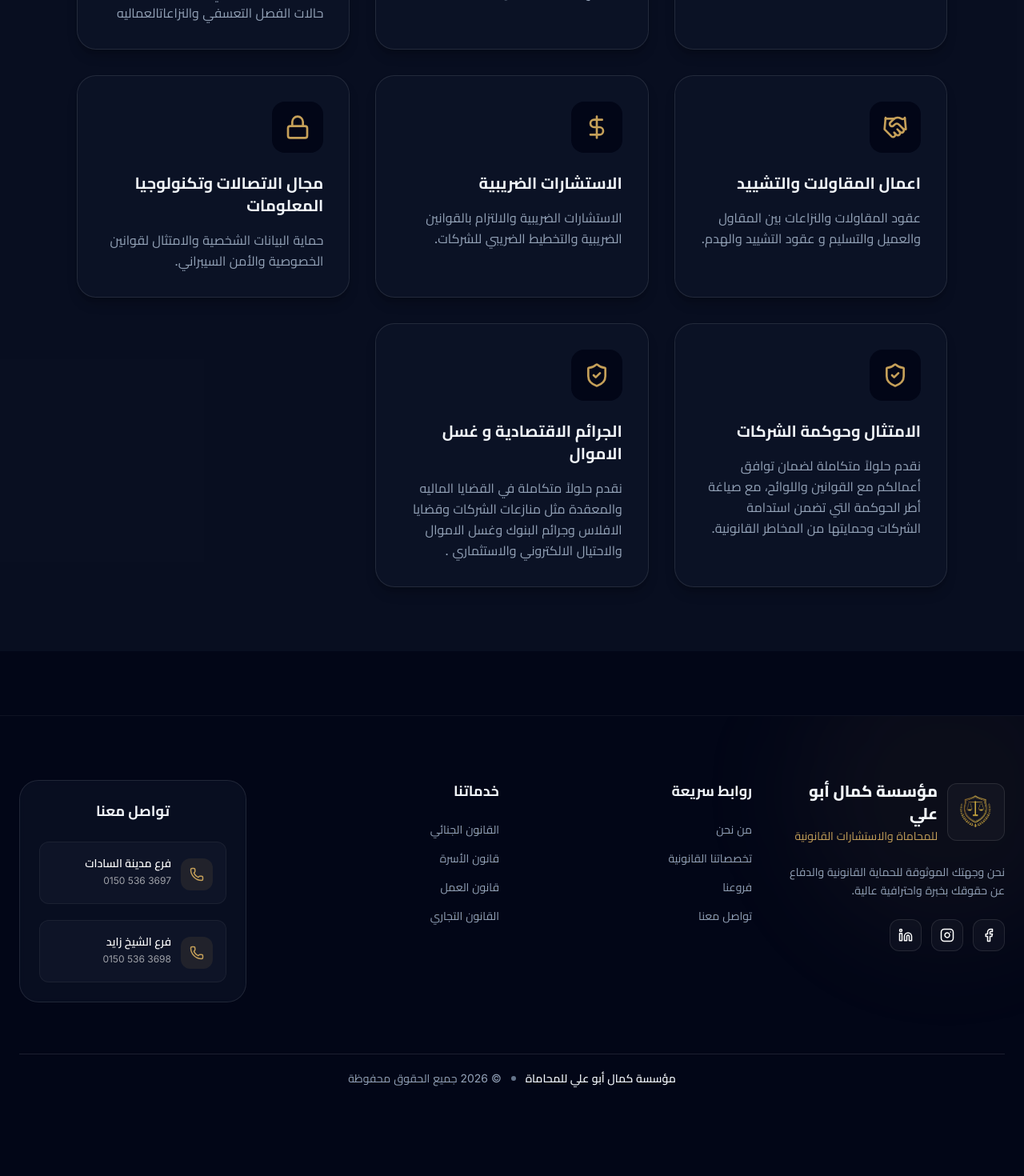
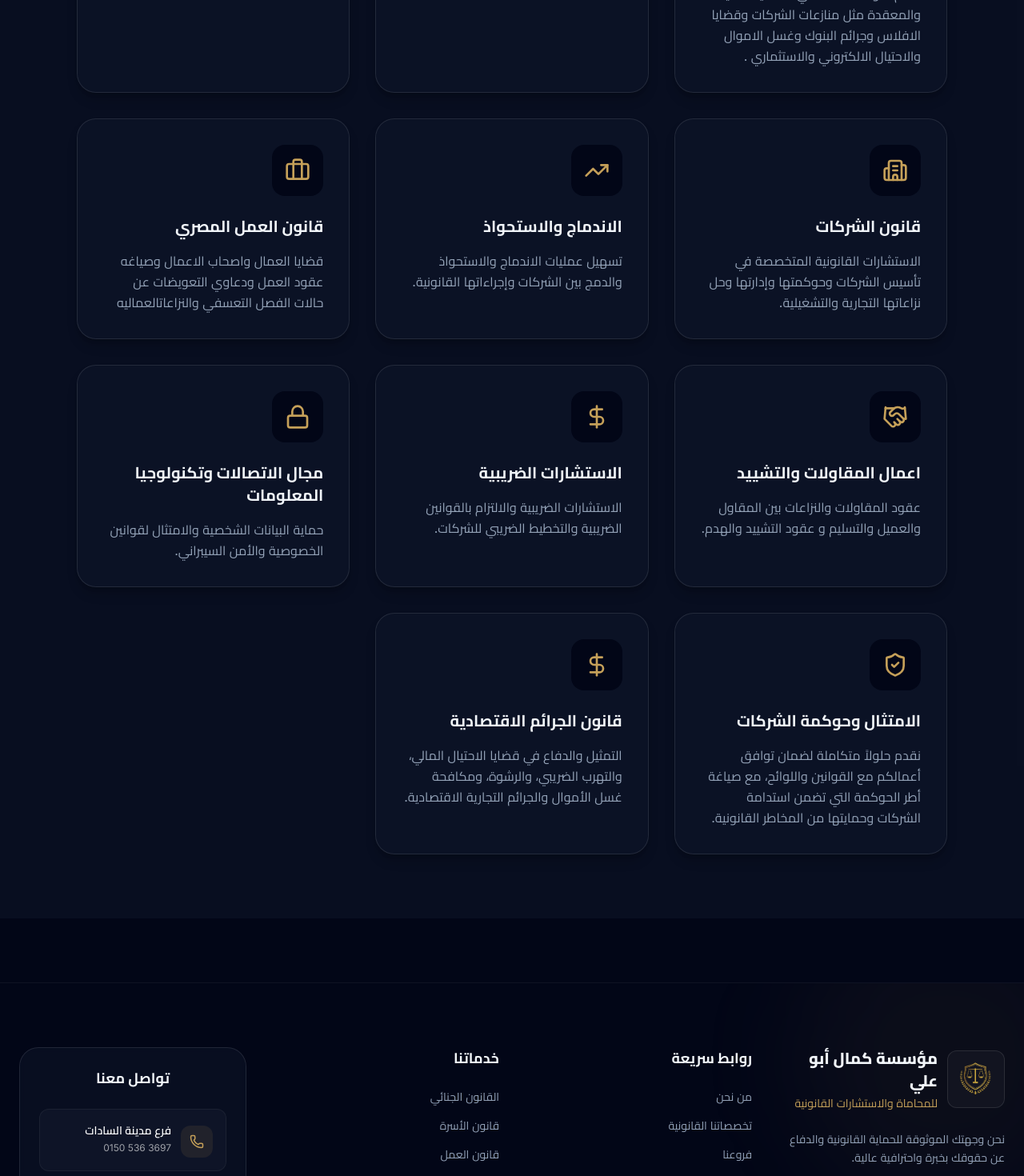
Before and after one commit to deabow/kamal-abo-ali-law, a Next.js app: page /services in a window 1280 px wide. Shown: the part 1330-2800 px from the top of the page at 80% size. Before the commit the page ends 2728 px from the top, so only its background shows below. Built offline with nearby package versions, Linux system fonts and the light colour scheme; a web font is replaced by a local one.

Commit message:
last vir

```diff
--- a/src/components/Footer.tsx
+++ b/src/components/Footer.tsx
@@ -115,18 +115,21 @@ export const Footer = ({ lang }: { lang: Language }) => {
             </h4>
 
             <ul className="space-y-4 text-sm">
-              <li className="hover:text-white transition text-slate-300 dark:text-slate-400 cursor-pointer">
-                {isAr ? "القانون الجنائي" : "Criminal Law"}
-              </li>
-              <li className="hover:text-white transition text-slate-300 dark:text-slate-400 cursor-pointer">
-                {isAr ? "قانون الأسرة" : "Family Law"}
-              </li>
-              <li className="hover:text-white transition text-slate-300 dark:text-slate-400 cursor-pointer">
-                {isAr ? "قانون العمل" : "Labor Law"}
-              </li>
-              <li className="hover:text-white transition text-slate-300 dark:text-slate-400 cursor-pointer">
-                {isAr ? "القانون التجاري" : "Commercial Law"}
-              </li>
+              {[
+                { ar: "القانون الجنائي", en: "Criminal Law", href: "/services" },
+                { ar: "قانون الأسرة", en: "Family Law", href: "/services" },
+                { ar: "قانون العمل", en: "Labor Law", href: "/services" },
+                { ar: "القانون التجاري", en: "Commercial Law", href: "/services" },
+                { ar: "القانون المدني", en: "Civil Law", href: "/services" },
+                { ar: "قانون الشركات", en: "Corporate Law", href: "/services" },
+                { ar: "قانون الجرائم الاقتصادية", en: "Economic Crimes Law", href: "/services" }
+              ].map((item, idx) => (
+                <li key={idx} className="hover:text-white transition text-slate-300 dark:text-slate-400">
+                  <Link href={item.href} className="hover:text-accent cursor-pointer">
+                    {isAr ? item.ar : item.en}
+                  </Link>
+                </li>
+              ))}
             </ul>
           </div>
 
--- a/src/legacy-pages/Services.tsx
+++ b/src/legacy-pages/Services.tsx
@@ -20,7 +20,6 @@ const SERVICES = [
     title: { ar: 'قانون الأسرة', en: 'Family Law' },
     desc: { ar: 'قضايا الأحوال الشخصية، النفقة، الحضانة، والطلاق والخلع والنزاعات الأسرية.', en: 'Personal status cases, alimony, custody, divorce, and family disputes.' }
   },
-
   {
     id: 7,
     type: 'individuals',
@@ -42,6 +41,20 @@ const SERVICES = [
     title: { ar: 'القانون المدني ', en: 'Civil Claims' },
     desc: { ar: '  كافة القضايا المدنية ودعاوى التعويضات والمطالبات المالية والقضايا العقارية والشخصية. ', en: 'Filing compensation claims, financial disputes, and personal property cases.' }
   },
+  {
+    id: 18,
+    type: 'individuals',
+    icon: <Scale className="w-8 h-8" />,
+    title: { ar: 'القانون المدني', en: 'Civil Law' },
+    desc: { ar: 'تقديم الدعم القانوني والتمثيل القضائي في النزاعات المدنية، العقود، التعويضات والالتزامات وحماية الحقوق.', en: 'Providing legal support and judicial representation in civil disputes, contracts, damages, obligations, and protection of rights.' }
+  },
+  {
+    id: 17,
+    type: 'individuals',
+    icon: <ShieldCheck className="w-8 h-8" />,
+    title: { ar: 'الجرائم الاقتصادية و غسل الاموال', en: 'Money Laundering Crimes' },
+    desc: { ar: 'نقدم حلولاً متكاملة في القضايا الماليه والمعقدة مثل منازعات الشركات وقضايا الافلاس وجرائم البنوك وغسل الاموال والاحتيال الالكتروني والاستثماري .', en: 'We provide integrated solutions in complex financial cases such as corporate disputes, bankruptcy, banking crimes, money laundering, and electronic/investment fraud.' }
+  },
   // خدمات الشركات
   {
     id: 4,
@@ -56,6 +69,13 @@ const SERVICES = [
     icon: <Building2 className="w-8 h-8" />,
     title: { ar: 'قانون الشركات', en: 'Corporate Law' },
     desc: { ar: 'تسجيل الشركات والمتطلبات التنظيمية والامتثال للقوانين الحكومية والنظامية.', en: 'Company registration, regulatory requirements, and compliance with government laws.' }
+  },
+  {
+    id: 19,
+    type: 'companies',
+    icon: <Building2 className="w-8 h-8" />,
+    title: { ar: 'قانون الشركات', en: 'Corporate Law' },
+    desc: { ar: 'الاستشارات القانونية المتخصصة في تأسيس الشركات وحوكمتها وإدارتها وحل نزاعاتها التجارية والتشغيلية.', en: 'Specialized legal consultations in company establishment, governance, management, and resolving commercial and operational disputes.' }
   },
   {
     id: 11,
@@ -100,11 +120,11 @@ const SERVICES = [
     desc: { ar: 'نقدم حلولاً متكاملة لضمان توافق أعمالكم مع القوانين واللوائح، مع صياغة أطر الحوكمة التي تضمن استدامة الشركات وحمايتها من المخاطر القانونية.', en: 'We provide integrated solutions to ensure your business complies with laws and regulations, while drafting governance frameworks that guarantee corporate sustainability and protection from legal risks.' }
   },
   {
-    id: 17,
-    type: 'individuals',
-    icon: <ShieldCheck className="w-8 h-8" />,
-    title: { ar: 'الجرائم الاقتصادية و غسل الاموال', en: 'Money Laundering Crimes' },
-    desc: { ar: 'نقدم حلولاً متكاملة في القضايا الماليه والمعقدة مثل منازعات الشركات وقضايا الافلاس وجرائم البنوك وغسل الاموال والاحتيال الالكتروني والاستثماري .', en: 'We provide integrated solutions to ensure your business complies with laws and regulations, while drafting governance frameworks that guarantee corporate sustainability and protection from legal risks.' }
+    id: 20,
+    type: 'companies',
+    icon: <DollarSign className="w-8 h-8" />,
+    title: { ar: 'قانون الجرائم الاقتصادية', en: 'Economic Crimes Law' },
+    desc: { ar: 'التمثيل والدفاع في قضايا الاحتيال المالي، والتهرب الضريبي، والرشوة، ومكافحة غسل الأموال والجرائم التجارية الاقتصادية.', en: 'Representation and defense in financial fraud cases, tax evasion, bribery, anti-money laundering, and commercial/economic crimes.' }
   }
 ];
 
```
Also changed, not shown: 1 other file (tests, documents, lock files or other folders).
